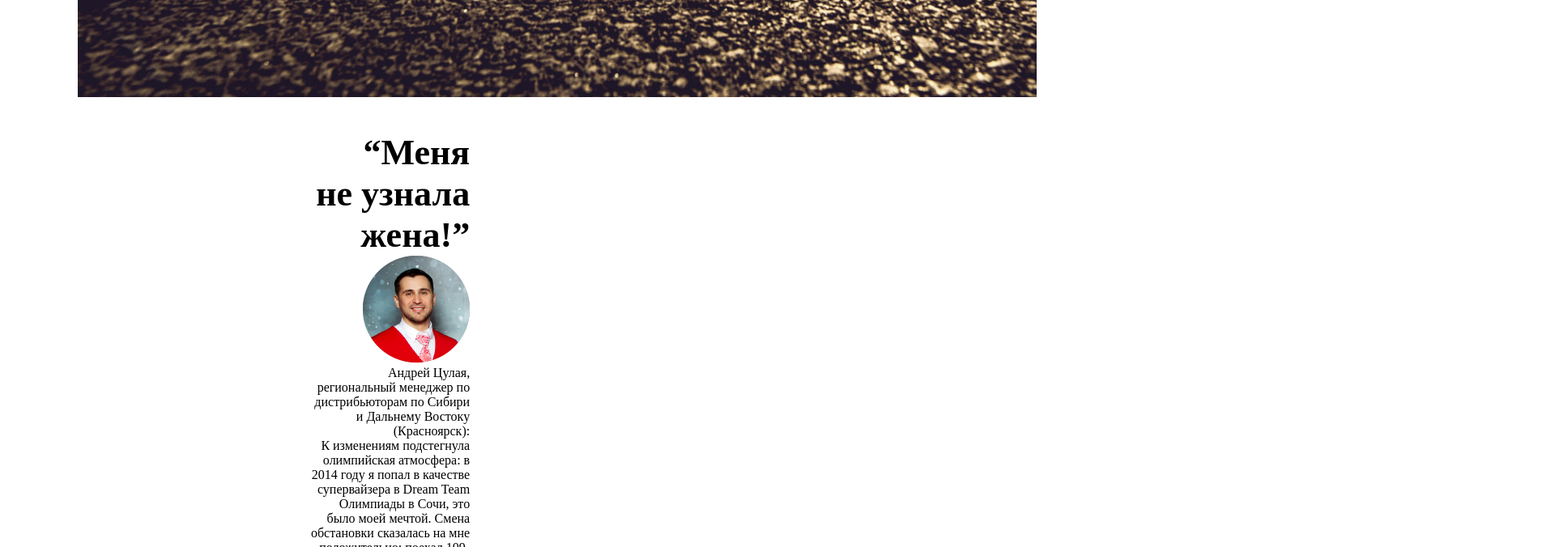
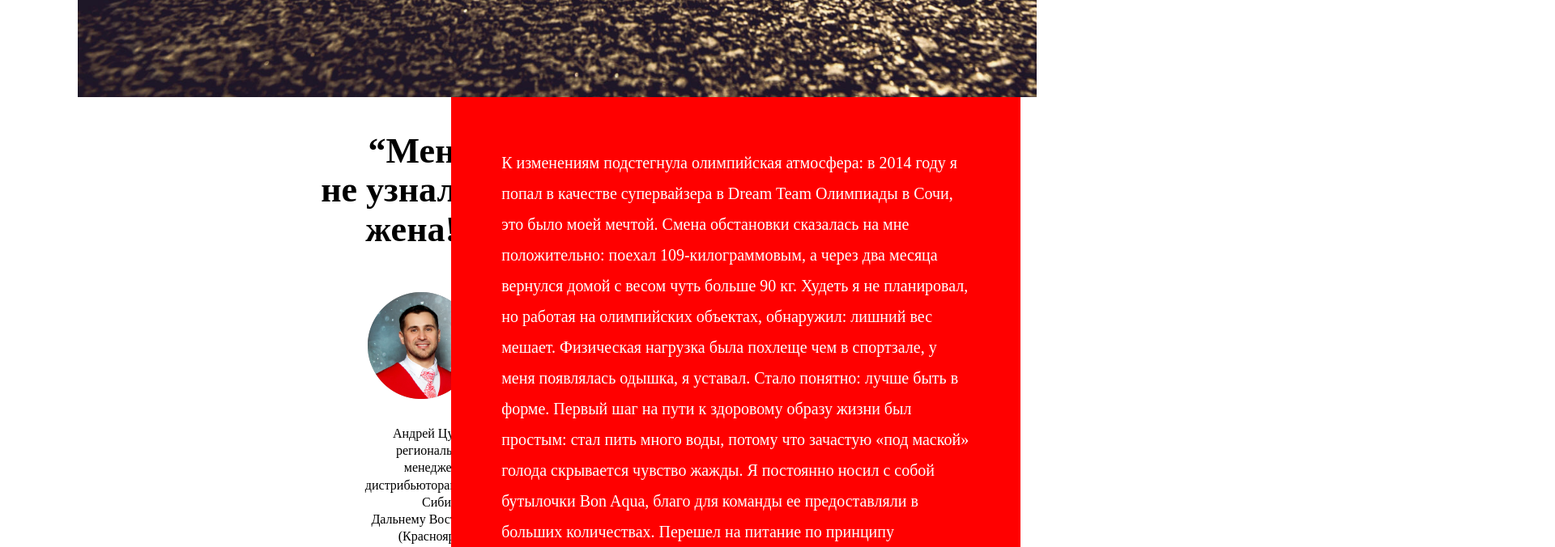
Before and after one commit to Setikx/CocaCola, a plain HTML site: page index.html in a window 1280 px wide. Shown: the part 960-1636 px from the top of the page at 81% size, 1920 px wide, since content can reach past the window. Drawn offline with Linux system fonts and the light colour scheme; a script that the page names is missing; a web font is replaced by a local one.

Commit message:
'video-1_done'

```diff
--- a/scss/layout/_content.scss
+++ b/scss/layout/_content.scss
@@ -48,22 +48,53 @@ article {
 }
 
 .container_co-worker-1  {
-  padding-left: 24%;
-  padding-right: 50%;
 
   .desc-block {
-    width: 200px;
+    width: 206px;
     color: #000000;
     padding-top: 43px;
+    padding-left: 24%;
     text-align: right;
+    position: relative;
 
     h2 {
+      width: 206px;
       font-size: 44px;
+      line-height: 1.1;
+    }
+
+    .co-workers-photo {
+      margin-top: 53px;
+      margin-left: 74px;
+    }
+
+    p {
+      margin-top: 28px;
+      padding-left: 70px;
+      line-height: 1.32;
+      width: 206px;
+    }
+
+    .co-workers-story {
+      background-color: red;
+      width: 703px;
+      padding: 62px;
+      position: absolute;
+      top: 0;
+      left: 162.3%;
+      margin: 0;
+      font-size: 20px;
+      color: white;
+      text-align: left;
+      line-height: 1.9;
+    }
+  }
+
+  .video-1 {
+    margin-top: 240px;
+
+    img {
+      width: 100%;
     }
   }
 }
-
-h2 {
-  quotes: "\00ab" "\00bb";
-  color: #000000;
-}
--- a/theme/css/styles.css
+++ b/theme/css/styles.css
@@ -510,21 +510,45 @@ article {
   line-height: 150%;
 }
 
-.container_co-worker-1 {
-  padding-left: 24%;
-  padding-right: 50%;
-}
 .container_co-worker-1 .desc-block {
-  width: 200px;
+  width: 206px;
   color: #000000;
   padding-top: 43px;
+  padding-left: 24%;
   text-align: right;
+  position: relative;
 }
 .container_co-worker-1 .desc-block h2 {
+  width: 206px;
   font-size: 44px;
+  line-height: 1.1;
 }
-
-h2 {
-  quotes: "\00ab" "\00bb";
-  color: #000000;
+.container_co-worker-1 .desc-block .co-workers-photo {
+  margin-top: 53px;
+  margin-left: 74px;
 }
+.container_co-worker-1 .desc-block p {
+  margin-top: 28px;
+  padding-left: 70px;
+  line-height: 1.32;
+  width: 206px;
+}
+.container_co-worker-1 .desc-block .co-workers-story {
+  background-color: red;
+  width: 703px;
+  padding: 62px;
+  position: absolute;
+  top: 0;
+  left: 162.3%;
+  margin: 0;
+  font-size: 20px;
+  color: white;
+  text-align: left;
+  line-height: 1.9;
+}
+.container_co-worker-1 .video-1 {
+  margin-top: 240px;
+}
+.container_co-worker-1 .video-1 img {
+  width: 100%;
+}
```
